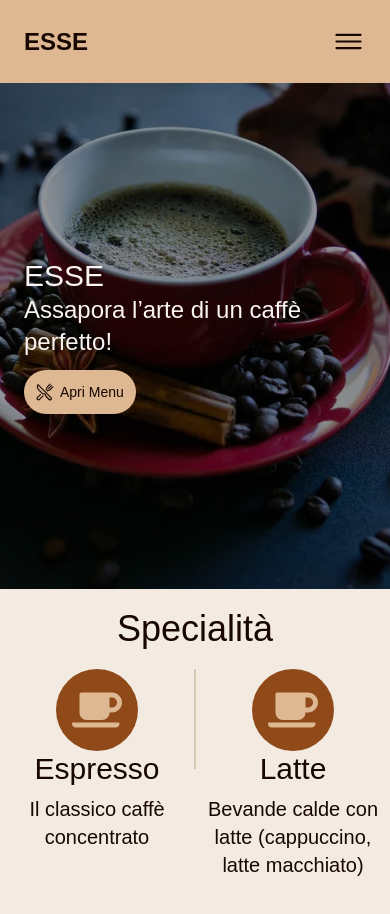
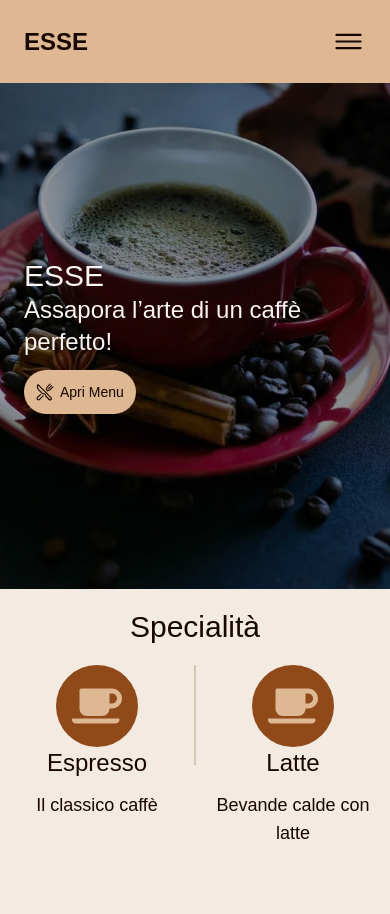
Before and after one commit to moreee-sa/esse-bar, a React (Vite) app: page /#/ in a window 390 px wide. Shown: the top 914 px of the page. Built offline with nearby package versions, Linux system fonts and the light colour scheme; a web font is replaced by a local one.

Commit message:
Aggiornato layout responsivo per mobile e desktop su SpecialtiesSection

```diff
--- a/src/components/Home/SpecialtiesSection/index.tsx
+++ b/src/components/Home/SpecialtiesSection/index.tsx
@@ -9,7 +9,7 @@ function SpecialtiesSection() {
       {/* Testo */}
       <div className="w-full flex items-center justify-center p-5">
         <span
-          className="text-4xl"
+          className="text-3xl lg:text-5xl"
           style={{
             fontFamily: "'Nunito Sans Variable', sans-serif",
             fontWeight: 400,
@@ -28,7 +28,7 @@ function SpecialtiesSection() {
             <FaCoffee color={primary} size={50} />
           </div>
           <span
-            className="text-3xl"
+            className="text-2xl md:text-3xl"
             style={{
               fontFamily: "'Mochiy Pop One', sans-serif",
               color: text,
@@ -37,14 +37,14 @@ function SpecialtiesSection() {
             Espresso
           </span>
           <span
-            className="text-xl mt-2 text-center"
+            className="text-lg md:text-xl mt-2 text-center p-1"
             style={{
               fontFamily: "'Nunito Sans Variable', sans-serif",
               fontWeight: 300,
               color: text,
             }}
           >
-            Il classico caffè concentrato
+            Il classico caffè
           </span>
         </div>
 
@@ -59,7 +59,7 @@ function SpecialtiesSection() {
             <FaCoffee color={primary} size={50} />
           </div>
           <span
-            className="text-3xl"
+            className="text-2xl md:text-3xl"
             style={{
               fontFamily: "'Mochiy Pop One', sans-serif",
               color: text,
@@ -68,14 +68,14 @@ function SpecialtiesSection() {
             Latte
           </span>
           <span
-            className="text-xl mt-2 text-center"
+            className="text-lg md:text-xl mt-2 text-center p-1"
             style={{
               fontFamily: "'Nunito Sans Variable', sans-serif",
               fontWeight: 300,
               color: text,
             }}
           >
-            Bevande calde con latte (cappuccino, latte macchiato)
+            Bevande calde con latte
           </span>
         </div>
 
```
